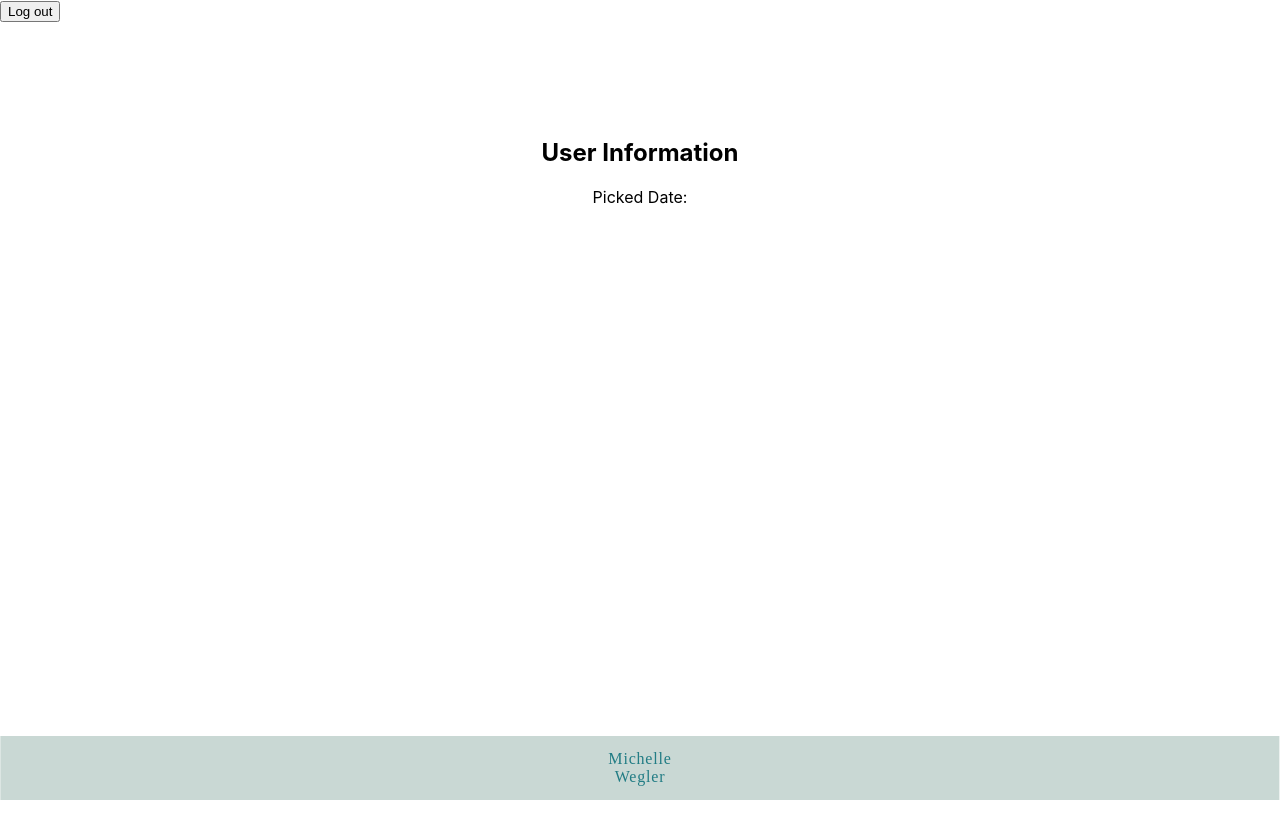
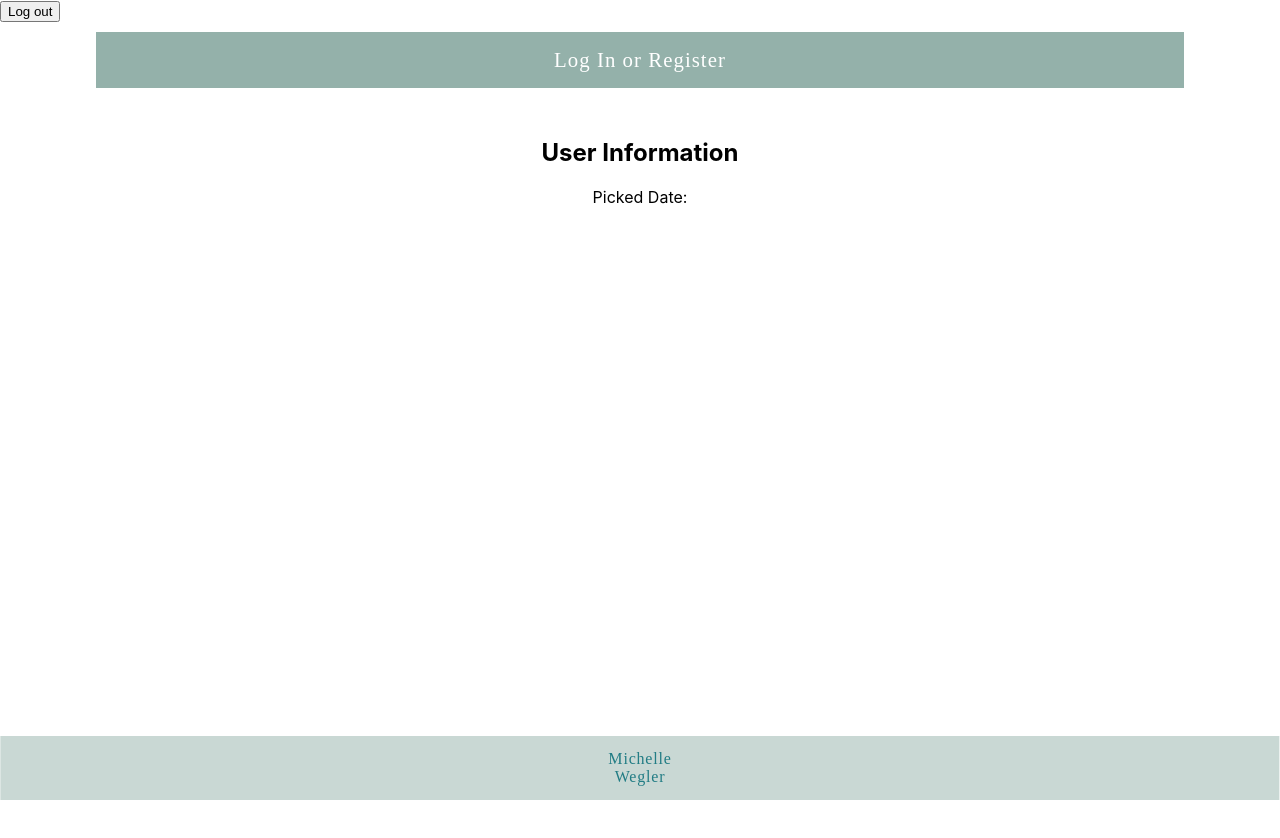
Before and after one commit to smirrebinx/project-final-project-frontend, a React (Create React App) app: page /userinfo in a window 1280 px wide. Shown: the top 838 px of the page. Built offline with nearby package versions, Linux system fonts and the light colour scheme; no server answers.

Commit message:
Add sticky navbar

```diff
--- a/src/components/UserInfo.js
+++ b/src/components/UserInfo.js
@@ -1,20 +1,29 @@
 import React from 'react';
+import classNames from 'classnames';
 import { usePickedDate } from './Booking';
 import Footer from './Footer';
+import useSticky from './useSticky';
 import { OuterWrapper } from './GlobalStyling';
+import { StickyNavTwo, StyledNavHeaderTwo } from './NavbarStyling';
 
 const UserInfo = () => {
+  const { sticky, stickyRef } = useSticky();
   const pickedDate = usePickedDate();
 
   // Use the pickedDate value in the component
 
   return (
+    <>
+      <StickyNavTwo ref={stickyRef} className={classNames({ sticky })}>
+        <StyledNavHeaderTwo>Log In or Register</StyledNavHeaderTwo>
+      </StickyNavTwo>
       <OuterWrapper>
         <div>
           <h1>User Information</h1>
           <p>Picked Date: {pickedDate}</p>
         </div><Footer />
       </OuterWrapper>
+    </>
   );
 };
 
```
Lines whose indentation alone changed are shown as unchanged.
